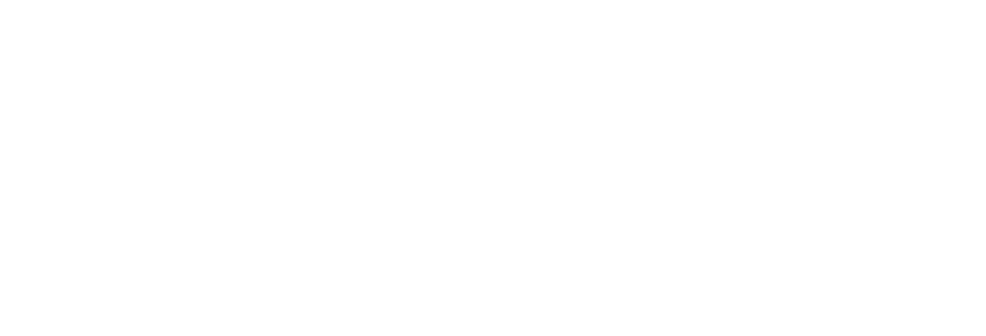
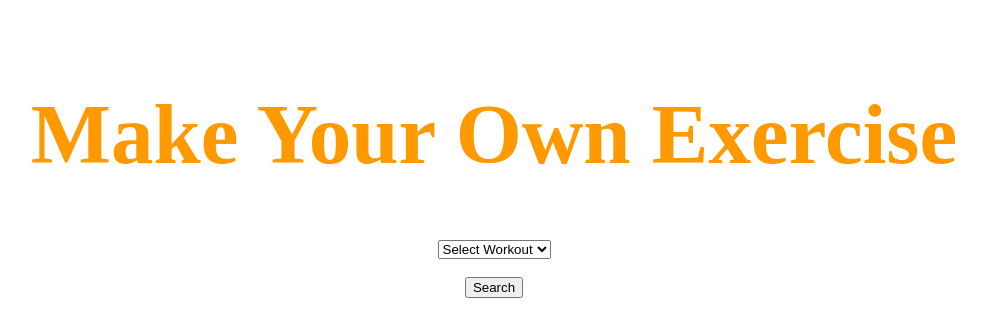
Before and after one commit to babux1/exercise, a plain HTML site: page index.html in a window 1280 px wide. Shown: the whole page, without its empty margins (146-1132 px from the left). Drawn offline with Linux system fonts and the light colour scheme.

Commit message:
added basics

```diff
--- a/index.html
+++ b/index.html
@@ -1,12 +1,34 @@
+
 <!DOCTYPE html>
-<html lang="en">
-<head>
-    <meta charset="UTF-8">
-    <meta http-equiv="X-UA-Compatible" content="IE=edge">
-    <meta name="viewport" content="width=device-width, initial-scale=1.0">
-    <title>Document</title>
-</head>
-<body>
-
-</body>
+<html lang="en" dir="ltr">
+  <head>
+    <meta charset="utf-8" />
+    <link href="https://fonts.googleapis.com/css2?family=DM+Serif+Display&display=swap" rel="stylesheet">
+    <title>Make Your Own Exercise</title>
+    <link rel="stylesheet" href="style.css" />
+  </head>
+  <body>
+    <div id="center">
+    <div class="">
+     <h1>Make Your Own Exercise</h1>
+    </div>
+    <div>
+    <select id="Workout-dropdown" name="states">
+      <option selected disabled>Select Workout</option>
+      <option value="Legs">Legs</option>
+      <option value="Push">Push</option>
+      <option value="Pull">Pull</option>
+      <option value="Core">Core</option>
+      <option value="Cardio">Cardio</option>
+    </select>
+    <br>
+    <br>
+    <button id="submit">Search</button>
+  </div>
+    </div>
+    <br>
+    <div id="workout-results">
+    </div>
+    <script type="text/javascript" src="index.js"></script>
+  </body>
 </html>
--- a/style.css
+++ b/style.css
@@ -0,0 +1,13 @@
+h1 {
+    color: rgb(255, 153, 0);
+    font-size: 85px;
+    font-family: 'DM Serif Display', serif,;
+}
+
+
+#center {
+    margin: auto;
+    width: 75%;
+    padding: 20px;
+    text-align: center;
+}
```
